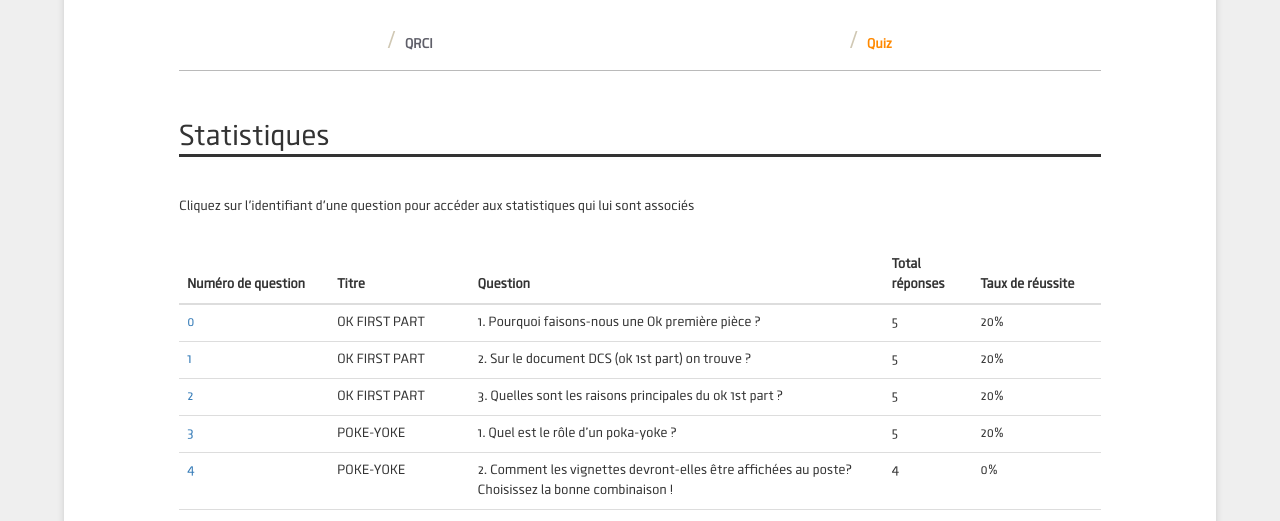
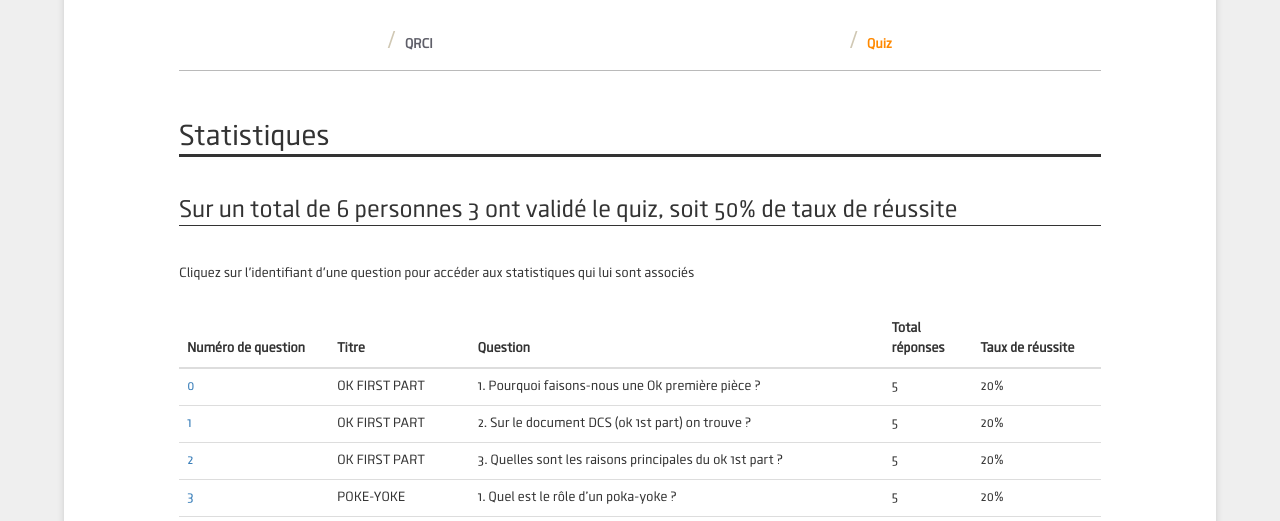
Before and after one commit to valgonsolin/faurecia, a PHP site: page /dojo_qualite/quiz/statistiques.php in a window 1280 px wide. Shown: the part 173-694 px from the top of the page. Run offline with PHP 8.4, Linux system fonts and the light colour scheme; data comes from the database, SQL or seed files in the repository.

Commit message:
stats stats...

```diff
--- a/dojo_qualite/quiz/statistiques.php
+++ b/dojo_qualite/quiz/statistiques.php
@@ -6,8 +6,21 @@ drawMenu('quiz');
 ?>
 
 <h2> Statistiques </h2>
+<?php
+$Qy = $bdd->query('SELECT COUNT(*) as nombre_total FROM profil ');
+$n=$Qy->fetch();
+?>
 
-<p>Cliquez sur l'identifiant d'une question pour accéder aux statistiques qui lui sont associés  </p>
+<?php
+$Qy2 = $bdd->query('SELECT DISTINCT personne FROM qualite_quiz_session WHERE valide=1 ');
+$nombre_valide=0;
+while($n2 = $Qy2->fetch()){
+  $nombre_valide+=1; }
+?>
+<h3>Sur un total de <?php echo $n['nombre_total']; ?> personnes <?php echo $nombre_valide; ?> ont validé le quiz, soit <?php echo(floatval($nombre_valide)/$n['nombre_total'])*100; echo "%"; ?> de taux de réussite </h3>
+
+
+<h5>Cliquez sur l'identifiant d'une question pour accéder aux statistiques qui lui sont associés  </h5>
 <br/>
 
 <table class="table">
@@ -45,9 +58,7 @@ while ($Data = $Query->fetch()) {
         $Data2['vrai_3']==$Data2['corrige_3'] &&
         $Data2['vrai_4']==$Data2['corrige_4'];
 
-      if ($valide){
-        $bonne_reponse_id += 1;
-      }
+      if ($valide){ $bonne_reponse_id =$bonne_reponse_id + 1; }
       $tot_reponse_id +=1;
     }
 
```
Also changed, not shown: dojo_qualite/quiz/statistiques_details.php (+2 -6 lines).
